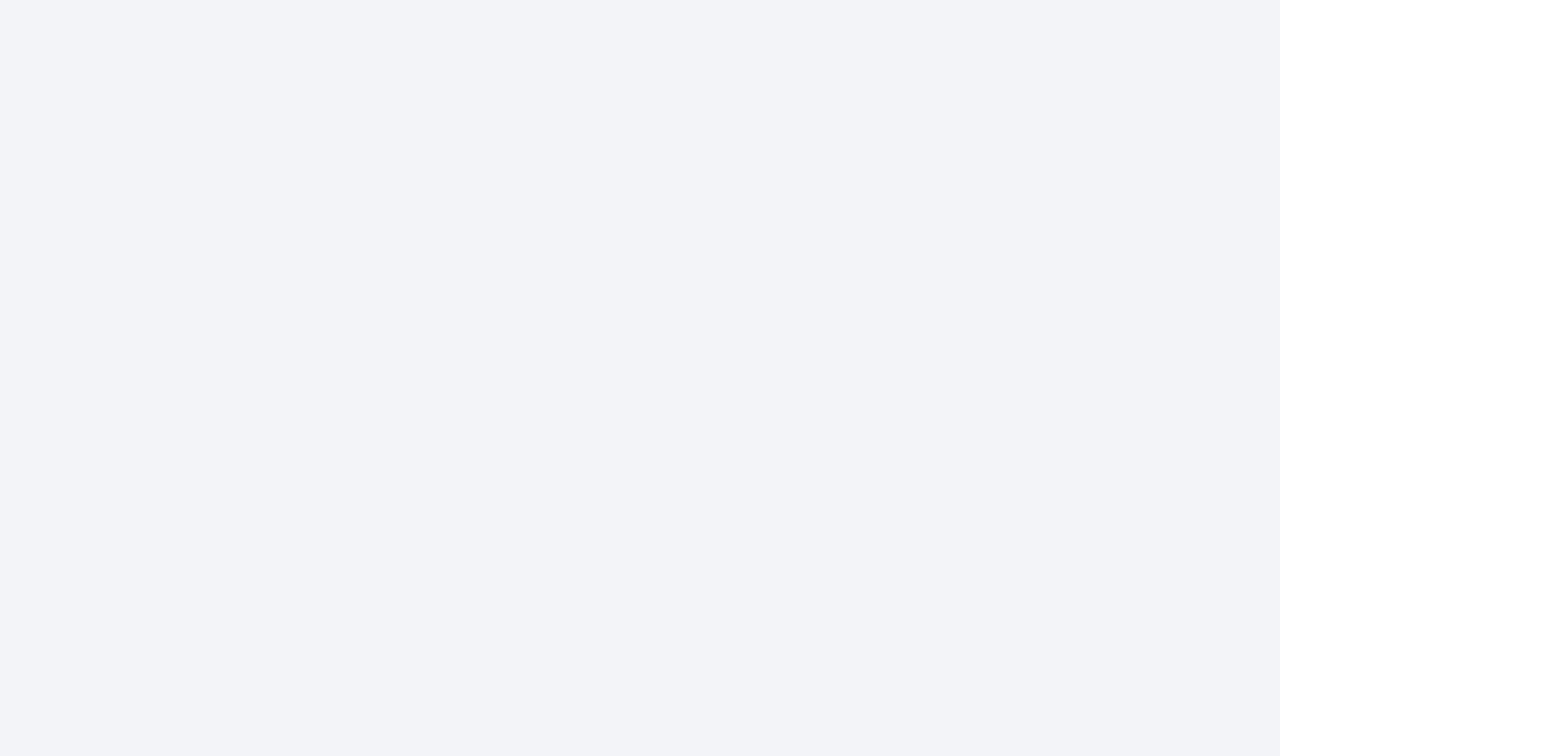
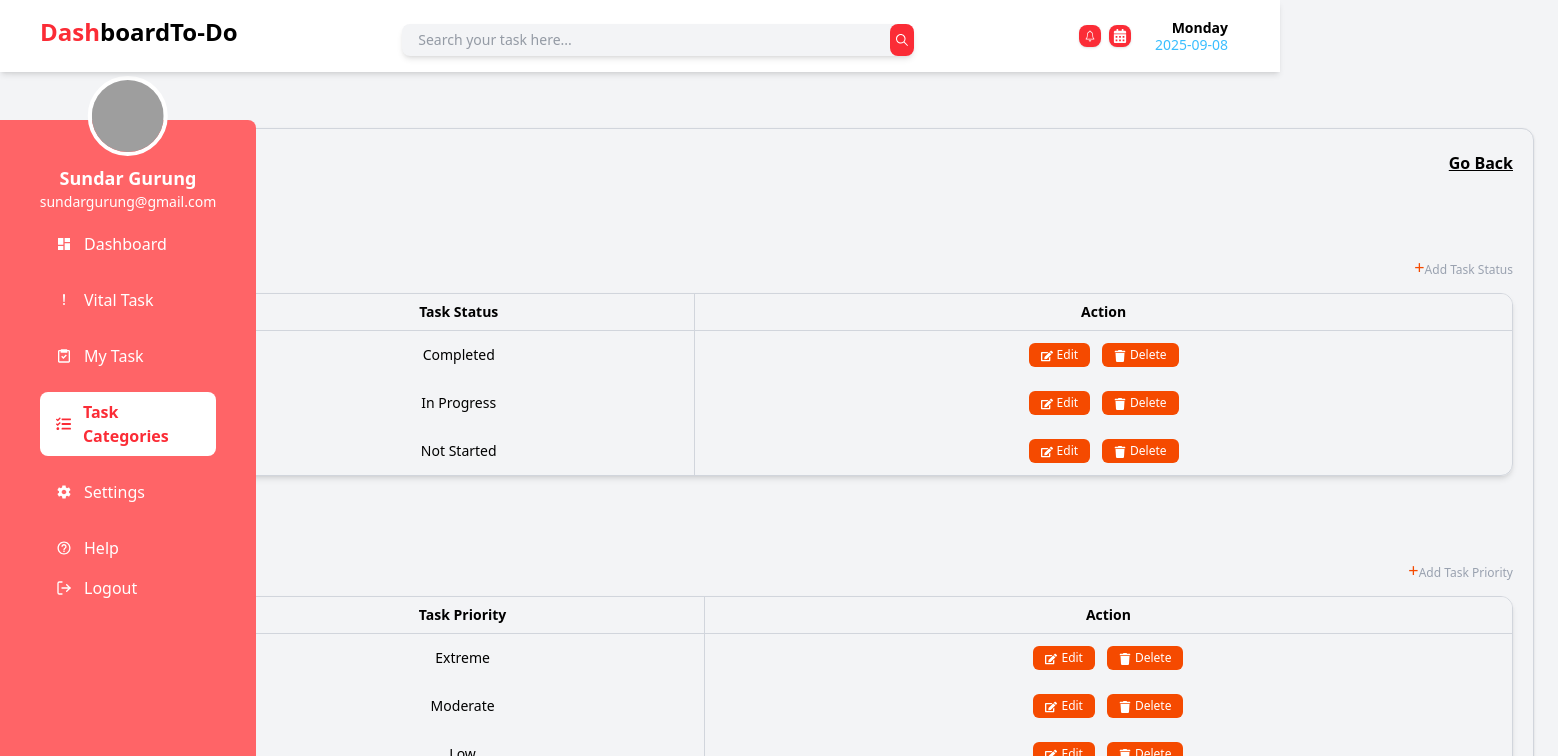
Before and after one commit to Keziah9924/todo-app, a React (Vite) app: page /task-categories in a window 1280 px wide. Before the commit this address had no page. Shown: the top 756 px of the page, 1558 px wide, since content can reach past the window. Built offline with nearby package versions, Linux system fonts and the light colour scheme; grey boxes are pictures that could not be loaded.

Commit message:
Implement Task Categories page

```diff
--- a/src/App.jsx
+++ b/src/App.jsx
@@ -4,6 +4,7 @@ import Register from "./pages/Register";
 import Login from "./pages/Login";
 import Dashboard from "./pages/Dashboard";
 import VitalTasks from "./pages/VitalTasks";
+import TaskCategories from "./pages/TaskCategories";
 
 const App = () => {
     return (
@@ -14,6 +15,7 @@ const App = () => {
                     <Route path="/register" element={<Register />} />
                     <Route path="/dashboard" element={<Dashboard />} />
                     <Route path="/vital-tasks" element={<VitalTasks />} />
+                    <Route path="/task-categories" element={<TaskCategories />} />
                 </Routes>
             </div>
         </Router>
--- /dev/null
+++ b/src/pages/TaskCategories.jsx
@@ -0,0 +1,174 @@
+import React from "react";
+import Layout from "../components/Layout";
+import { FaEdit, FaTrash } from "react-icons/fa";
+import { Link } from "react-router-dom";
+
+const TaskCategories = () => {
+
+  const statusData = [
+    "Completed",
+    "In Progress",
+    "Not Started"
+  ];
+
+  const priorityData = [
+    "Extreme",
+    "Moderate",
+    "Low"
+  ];
+
+  return (
+    <Layout label="To-Do">
+
+      <div className="mt-16 ml-8 h-770px">
+
+        <div className=" border border-gray-300 rounded-xl shadow-sm
+        w-[1500px] p-5">
+
+
+          {/* Header */}
+          <div className="flex justify-between items-center mb-5">
+
+            <h1 className="font-bold text-lg">
+              <span className="underline decoration-2 decoration-orange-500"> Task </span>
+              Categories
+            </h1>
+
+            <Link to="/dashboard"
+            className="font-bold underline cursor-pointer hover:text-orange-600 transition-colors">
+            Go Back
+          </Link>
+          </div>
+
+          {/* Add Category Button */}
+          <button
+          className="bg-orange-600 text-white text-xs px-4 py-2 rounded-md mb-6">
+            Add Category
+          </button>
+
+          {/* Task Status */}
+          <div className="flex justify-between items-center mb-3">
+            <h2 className="font-semibold text-sm">
+             <span className="underline decoration-2 decoration-orange-500"> Task </span>
+              Status
+            </h2>
+            <span className="text-xs text-gray-400 cursor-pointer">
+              <span className="text-orange-600 text-lg">
+                +
+              </span>
+              Add Task Status
+            </span>
+          </div>
+          <div className="w-full border border-gray-300 rounded-xl overflow-hidden shadow-md mb-20">
+  <table className="w-full border-collapse text-sm">
+    <thead>
+      <tr className="bg-gray-100 border-b border-gray-300">
+        <th className="border-r border-gray-300 p-2">SN</th>
+        <th className="border-r border-gray-300 p-2 text-center">
+          Task Status
+        </th>
+        <th className="p-2 text-center">Action</th>
+      </tr>
+    </thead>
+
+    <tbody>
+      {statusData.map((item, index) => (
+        <tr key={item}>
+          <td className="border-r border-gray-300 p-3 text-center">
+            {index + 1}
+          </td>
+
+          <td className="border-r border-gray-300 p-3 text-center">
+            {item}
+          </td>
+
+          <td className="p-3 text-center">
+            <button
+              className="bg-orange-600 text-white px-3 py-1 rounded-md text-xs mr-3"
+            >
+              <FaEdit className="inline mr-1" />
+              Edit
+            </button>
+
+            <button
+              className="bg-orange-600 text-white px-3 py-1 rounded-md text-xs"
+            >
+              <FaTrash className="inline mr-1" />
+              Delete
+            </button>
+          </td>
+        </tr>
+      ))}
+    </tbody>
+  </table>
+</div>
+
+          {/* Task Priority */}
+          <div className="flex justify-between items-center mb-3">
+            <h2 className="font-semibold text-sm">
+              Task Priority
+            </h2>
+            <span className="text-xs text-gray-400 cursor-pointer">
+              <span className="text-orange-600 text-lg">
+                +
+              </span>
+              Add Task Priority
+            </span>
+          </div>
+                  <div className="w-full border border-gray-300 rounded-xl overflow-hidden shadow-md mb-10">
+          <table className="w-full border-collapse text-sm">
+            <thead>
+              <tr className="bg-gray-100 border-b border-gray-300">
+                <th className="border-r border-gray-300 p-2 text-center">
+                  SN
+                </th>
+
+                <th className="border-r border-gray-300 p-2 text-center">
+                  Task Priority
+                </th>
+
+                <th className="p-2 text-center">
+                  Action
+                </th>
+              </tr>
+            </thead>
+
+            <tbody>
+              {priorityData.map((item, index) => (
+                <tr key={item}>
+                  <td className="border-r border-gray-300 p-3 text-center">
+                    {index + 1}
+                  </td>
+
+                  <td className="border-r border-gray-300 p-3 text-center">
+                    {item}
+                  </td>
+
+                  <td className="p-3 text-center">
+                    <button
+                      className="bg-orange-600 text-white px-3 py-1 rounded-md text-xs mr-3"
+                    >
+                      <FaEdit className="inline mr-1" />
+                      Edit
+                    </button>
+
+                    <button
+                      className="bg-orange-600 text-white px-3 py-1 rounded-md text-xs"
+                    >
+                      <FaTrash className="inline mr-1" />
+                      Delete
+                    </button>
+                  </td>
+                </tr>
+              ))}
+            </tbody>
+          </table>
+        </div>
+        </div>
+      </div>
+    </Layout>
+  );
+};
+
+
+export default TaskCategories;
```
